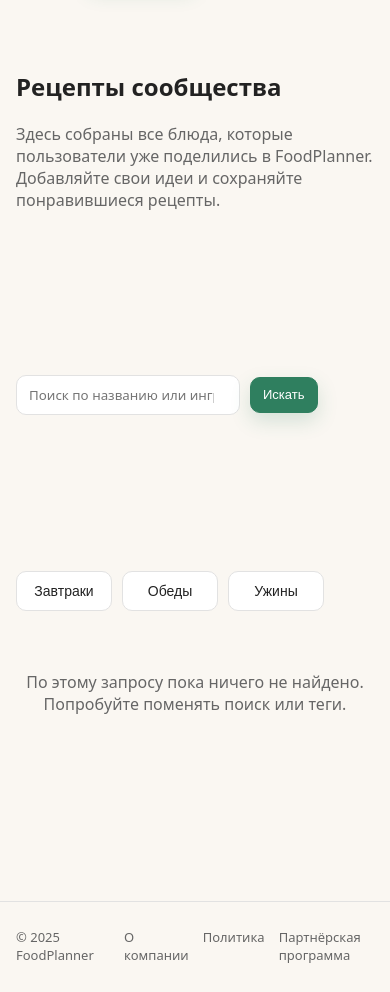
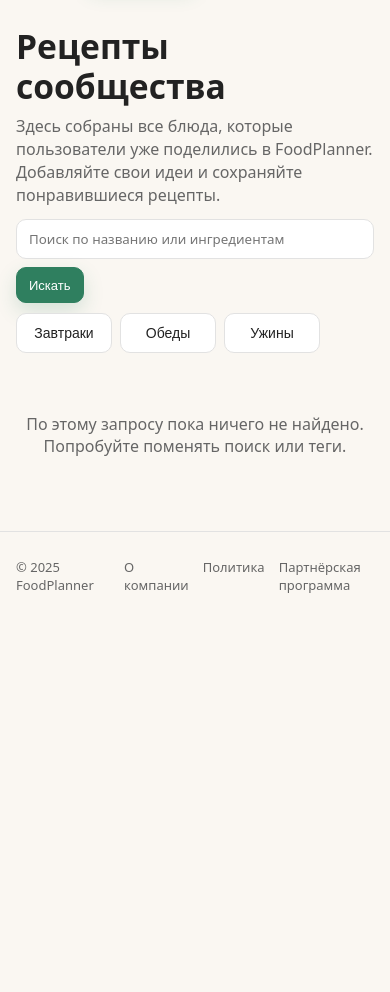
Before and after one commit to Tomich37/foodplanner, a FastAPI app: page /recipes/ in a window 390 px wide. Shown: the part 117-1109 px from the top of the page. After the commit the page ends 710 px from the top, so only its background shows below. Run offline with FastAPI, Linux system fonts and the light colour scheme; data that the repository does not hold is empty; parts of the project's set-up code (start-up, migrations or seed data) failed here and were passed over.

Commit message:
Feature/UI mobile (#7)
* Мобильная адаптация в рецептах
* Фикс поиска на мобильной версии

```diff
--- a/static/css/pages/recipes.css
+++ b/static/css/pages/recipes.css
@@ -11,10 +11,16 @@
     margin-bottom: 24px;
 }
 
+.recipes-list__header h1 {
+    margin: 0;
+    line-height: 1.2;
+}
+
 .recipes-list__subtitle {
     margin: 10px 0 0;
     color: var(--text-muted);
     max-width: 520px;
+    line-height: 1.45;
 }
 
 .recipes-filters {
@@ -154,9 +160,79 @@
     white-space: nowrap;
 }
 
+@media (max-width: 768px) {
+    .recipes-list {
+        padding: 24px 0 36px;
+    }
+
+    .recipes-list__header {
+        margin-bottom: 16px;
+        gap: 12px;
+    }
+
+    .recipes-list__subtitle {
+        margin-top: 8px;
+        max-width: none;
+    }
+
+    .recipes-list__header .btn {
+        height: 38px;
+    }
+
+    .recipes-filters {
+        gap: 12px;
+        margin-bottom: 14px;
+    }
+
+    .recipes-search {
+        max-width: none;
+        min-width: 0;
+        flex-basis: 100%;
+        width: 100%;
+    }
+
+    .recipes-search input[type="search"] {
+        width: 100%;
+    }
+
+    .recipes-search__actions .btn {
+        height: 36px;
+    }
+
+    .recipes-filters__tags {
+        gap: 8px;
+    }
+}
+
 @media (max-width: 640px) {
+    .recipes-list {
+        padding: 16px 0 28px;
+    }
+
+    .recipes-list__header {
+        margin-bottom: 12px;
+    }
+
+    .recipes-list__header h1 {
+        font-size: 2.1rem;
+    }
+
     .recipes-filters {
         flex-direction: column;
+        gap: 10px;
+        margin-bottom: 12px;
+    }
+
+    .recipes-search {
+        gap: 8px;
+    }
+
+    .recipes-search__actions {
+        width: 100%;
+    }
+
+    .recipes-search__actions .btn {
+        min-width: 0;
     }
 
     .recipes-filters__controls {
@@ -168,6 +244,7 @@
         width: 100%;
         margin-top: 8px;
     }
+
 }
 
 .recipes-results {
@@ -256,3 +333,14 @@
     margin: 60px 0;
     font-size: 16px;
 }
+
+@media (max-width: 640px) {
+    .recipes-grid {
+        grid-template-columns: 1fr;
+        gap: 14px;
+    }
+
+    .recipes-results {
+        min-height: 80px;
+    }
+}
```
Also changed, not shown: static/js/recipes.js (+66 -28 lines).
